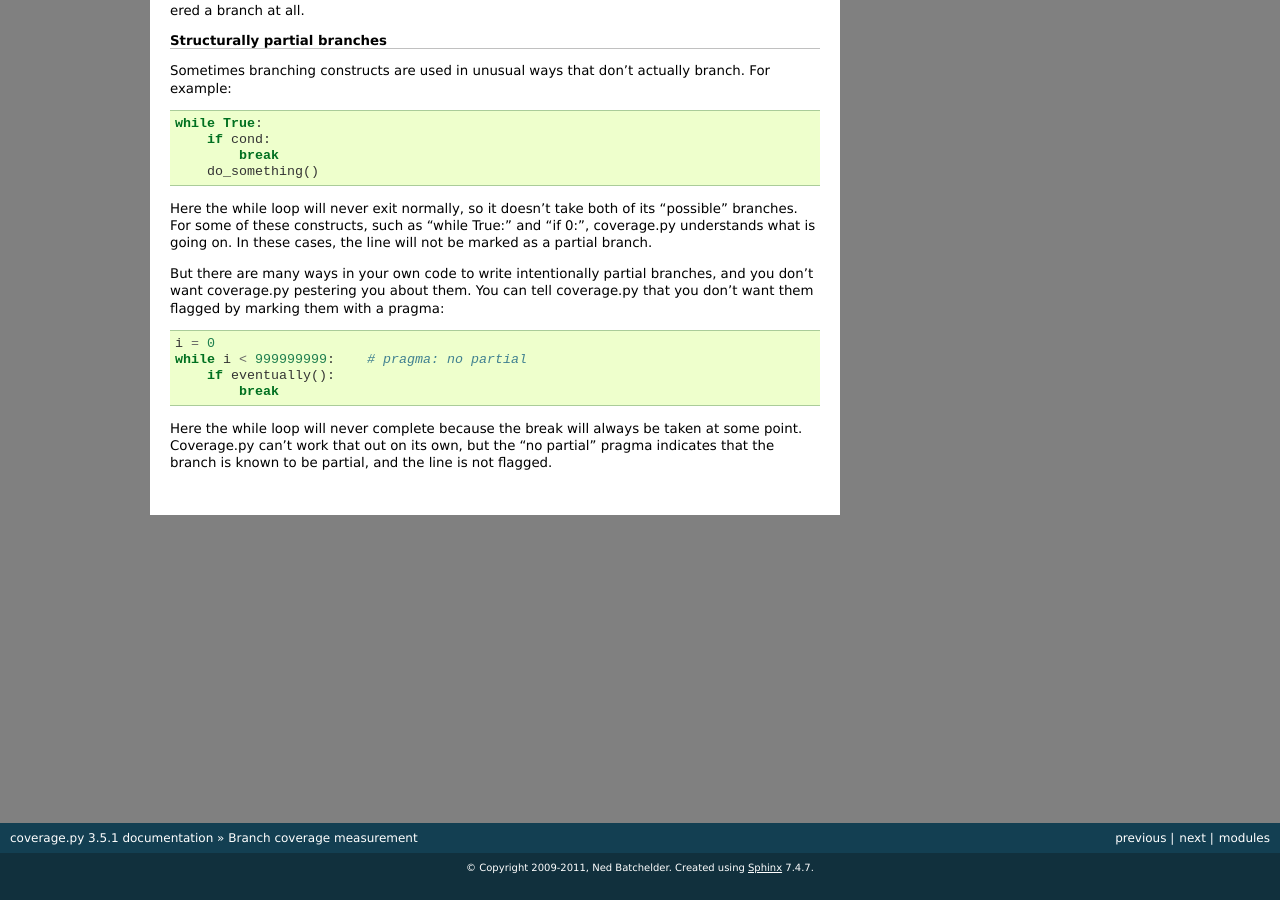
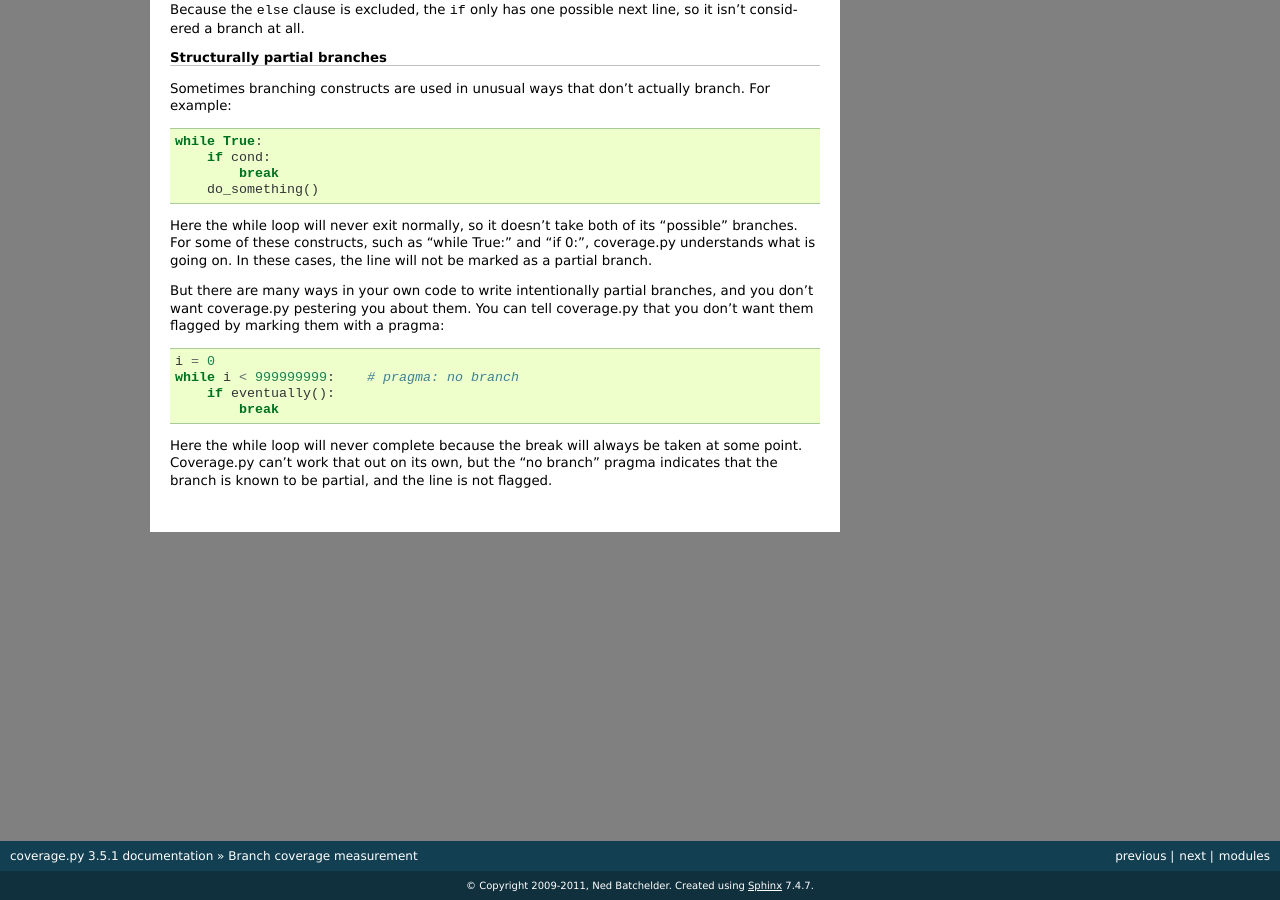
Before and after one commit to nedbat/coveragepy, a Sphinx documentation site: the page built from doc/branch.rst, in a window 1280 px wide and 900 px high, scrolled down 1167 px. Built offline with Sphinx 7.4.7, drawn with Linux system fonts in a browser that asks for light colours; some of the changed text lies outside the part shown.

Commit message:
Guido pointed out that these docs were wrong.

```diff
--- a/doc/branch.rst
+++ b/doc/branch.rst
@@ -109,11 +110,11 @@ tell coverage.py that you don't want them flagged by marking them with a
 pragma::
 
     i = 0
-    while i < 999999999:    # pragma: no partial
+    while i < 999999999:    # pragma: no branch
         if eventually():
             break
 
 Here the while loop will never complete because the break will always be taken
 at some point.  Coverage.py can't work that out on its own, but the
-"no partial" pragma indicates that the branch is known to be partial, and
+"no branch" pragma indicates that the branch is known to be partial, and
 the line is not flagged.
--- a/doc/excluding.rst
+++ b/doc/excluding.rst
@@ -94,7 +94,7 @@ Note that when using the ``exclude_lines`` option in a configuration file, you
 are taking control of the entire list of regexes, so you need to re-specify the
 default "pragma: no cover" match if you still want it to apply.
 
-A similar pragma, "no partial", can be used to tailor branch coverage
+A similar pragma, "no branch", can be used to tailor branch coverage
 measurement.  See :ref:`branch` for details.
 
 
```
Also changed, not shown: other parts of doc/branch.rst (+1 -0 lines).
